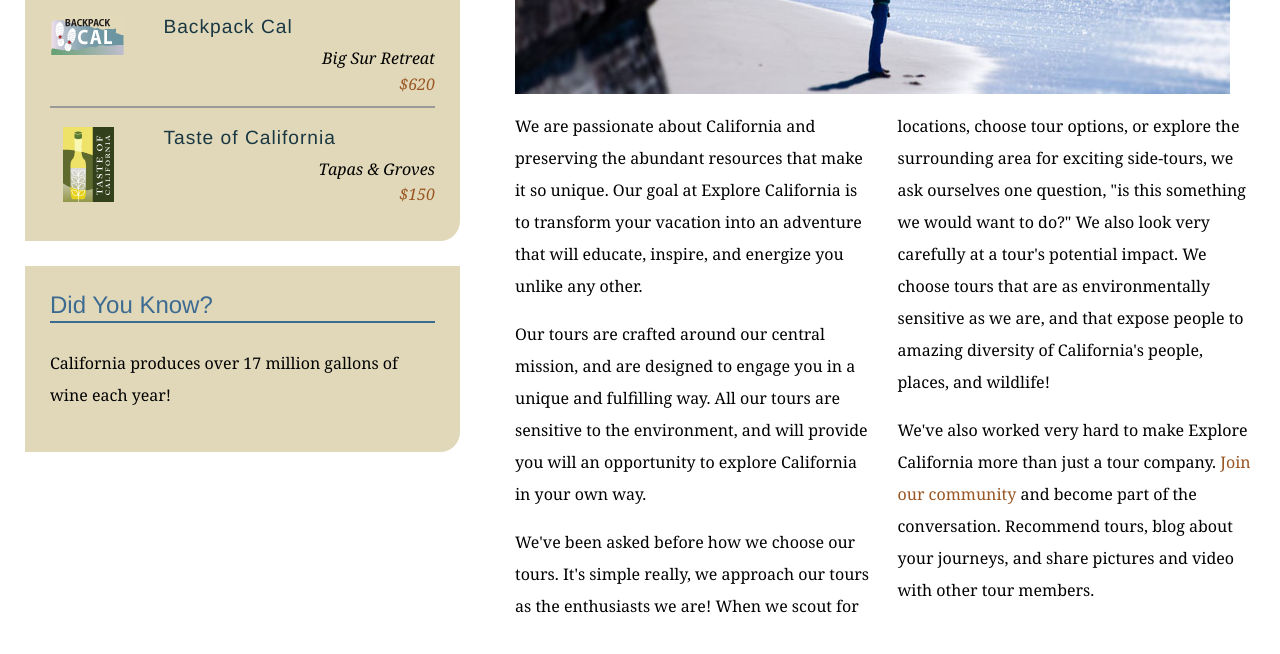
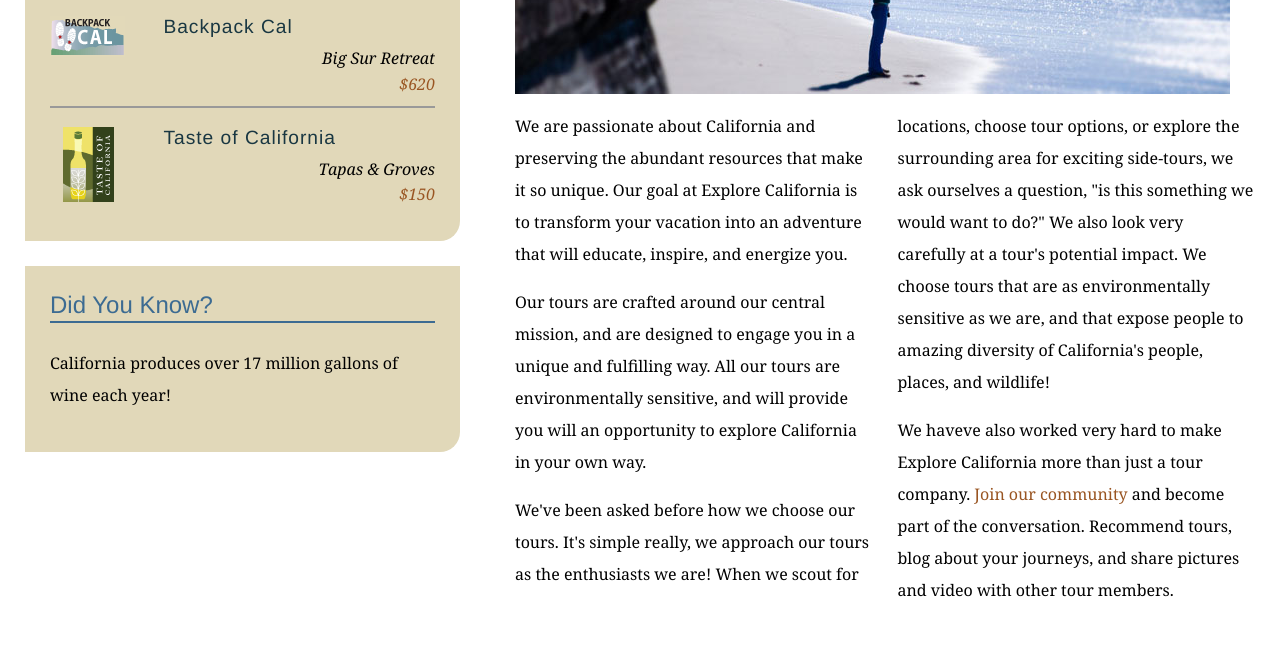
Before and after one commit to jsnoel-uottawa/explore_california, a plain HTML site: page mission.html in a window 1280 px wide. Shown: the part 590-1244 px from the top of the page. Drawn offline with Linux system fonts and the light colour scheme.

Commit message:
Edited the text of Mission page

```diff
--- a/mission.html
+++ b/mission.html
@@ -62,10 +62,10 @@
           <h1>Who we are</h1>
           <img src="assets/images/mission_look.jpg" alt="Looking out at the Pacific" class="articleImage" />
           <div class="multiCol">
-            <p>We are passionate about California and preserving the abundant resources that make it so unique. Our goal at Explore California is to transform your vacation into an adventure that will educate, inspire, and energize you unlike any other.</p>
-            <p>Our tours are crafted around our central mission, and are designed to engage you in a unique and fulfilling way. All our tours are sensitive to the environment, and will provide you will an opportunity to explore California in your own way.</p>
-            <p>We've been asked before how we choose our tours. It's simple really, we approach our tours as the enthusiasts we are! When we scout for locations, choose tour options, or explore the surrounding area for exciting side-tours, we ask ourselves one question, &quot;is this something we would want to do?&quot; We also look very carefully at a tour's potential impact. We choose tours that are as environmentally sensitive as we are, and that expose people to amazing diversity of California's people, places, and wildlife!</p>
-            <p>We've also worked very hard to make Explore California more than just a tour company. <a href="explorers/join.html">Join our community</a> and become part of the conversation. Recommend tours, blog about your journeys, and share pictures and video with other tour members.</p>
+            <p>We are passionate about California and preserving the abundant resources that make it so unique. Our goal at Explore California is to transform your vacation into an adventure that will educate, inspire, and energize you.</p>
+            <p>Our tours are crafted around our central mission, and are designed to engage you in a unique and fulfilling way. All our tours are environmentally sensitive, and will provide you will an opportunity to explore California in your own way.</p>
+            <p>We've been asked before how we choose our tours. It's simple really, we approach our tours as the enthusiasts we are! When we scout for locations, choose tour options, or explore the surrounding area for exciting side-tours, we ask ourselves a question, &quot;is this something we would want to do?&quot; We also look very carefully at a tour's potential impact. We choose tours that are as environmentally sensitive as we are, and that expose people to amazing diversity of California's people, places, and wildlife!</p>
+            <p>We haveve also worked very hard to make Explore California more than just a tour company. <a href="explorers/join.html">Join our community</a> and become part of the conversation. Recommend tours, blog about your journeys, and share pictures and video with other tour members.</p>
           </div>
         </div>
       </div>
```
